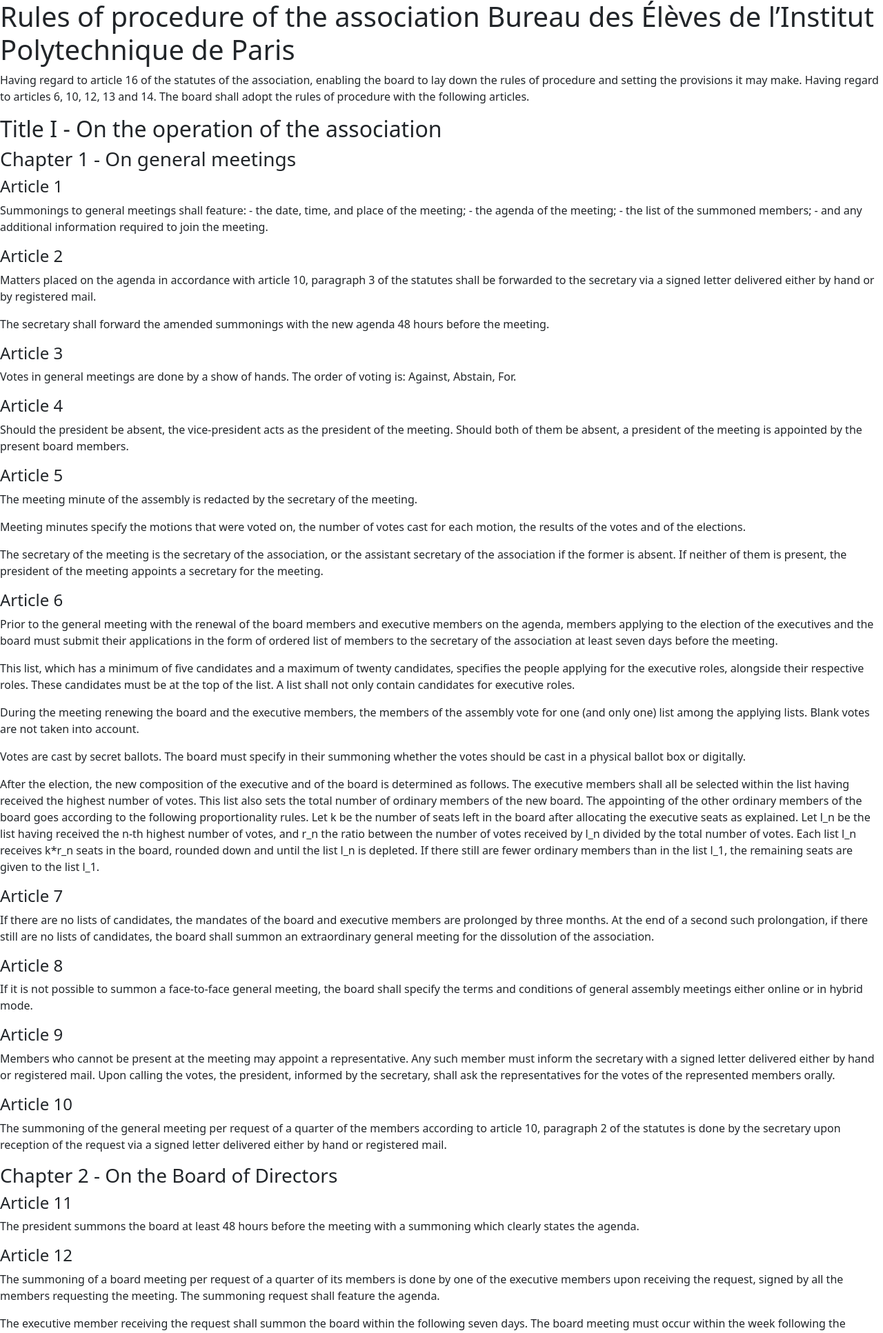
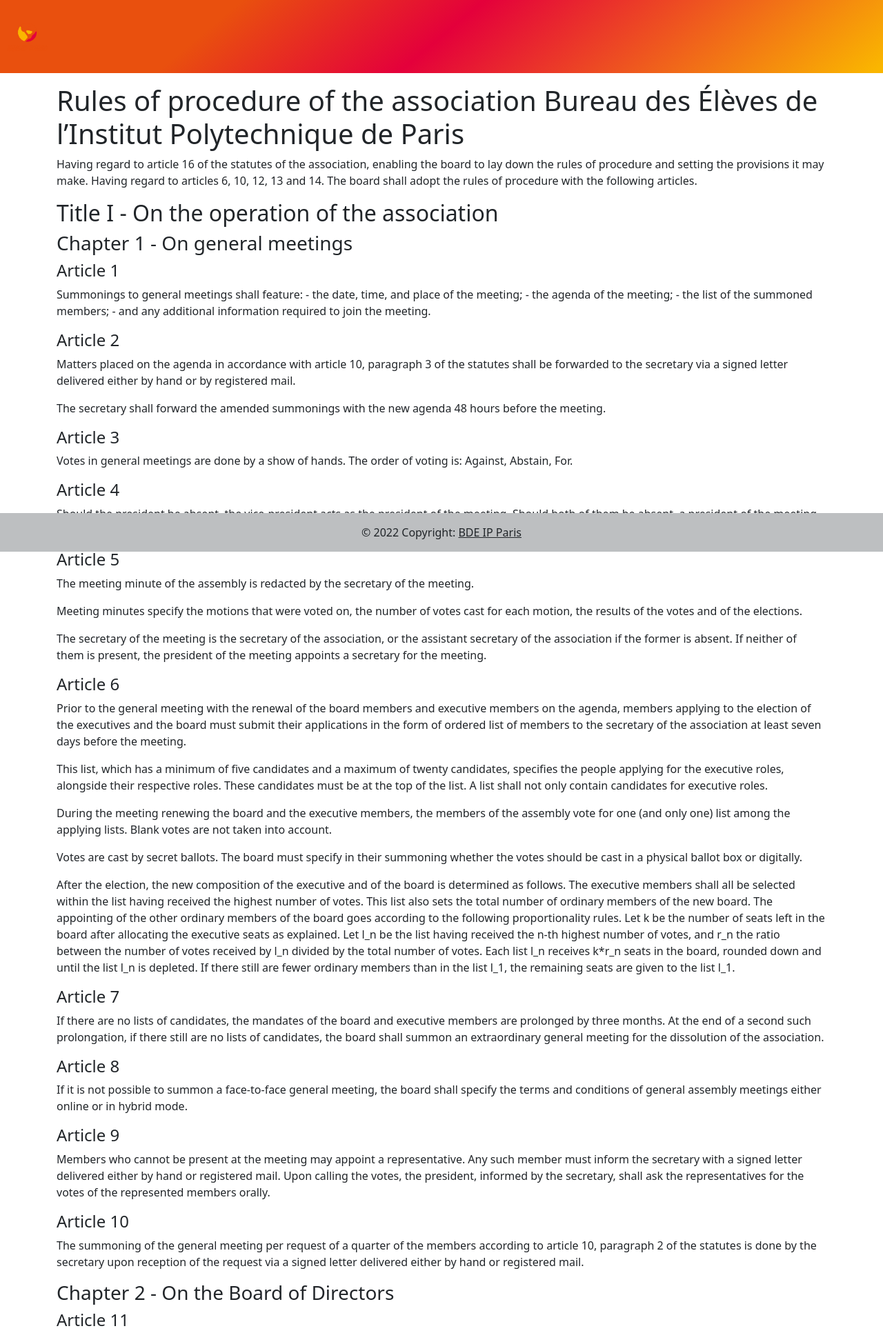
Before and after one commit to AdameBf/bde_ipp_website, a Django app: page /documents/en/rop in a window 1280 px wide. Shown: the top 1933 px of the page at 69% size. Run offline with Django 3.2, Linux system fonts and the light colour scheme; parts of the project's set-up code (start-up, migrations or seed data) failed here and were passed over.

Commit message:
added navbar and footer, styled forms

```diff
--- a/bde_ipp/templates/base.html
+++ b/bde_ipp/templates/base.html
@@ -8,10 +8,46 @@
 </head>
 <body>
 	<!-- Display contents -->
-	{% block content %}
-    {% endblock %}
+    <nav class="navbar" style="background: linear-gradient(140deg, #e9500e 25%, #e4003b 50%, #fab600 99%)" id="main-navbar">
+
+        <a class="navbar-brand " href="http://127.0.0.1:8000/">
+            <!--Add static fil;e here not working -->
+            <img class="logo" src="{% static 'media/logo.png' %}" alt="BDE png Logo" height="80px" width="80px">
+
+        </a>
+
+
+    </nav>
+
+
+    <div class="container" style="position: relative;padding-top: 2vh;" >
+        {% block content %}
+        {% endblock %}
+    </div>
 
 	<!--<script src={% static 'assets/js/bootstrap.min.js' %}></script>-->
+
+    <!-- Footer -->
+
+    <div class="footer navbar-inverse navbar-static-bottom" >
+        <footer style="background-color: #ECEFF1; position: absolute;
+        bottom: 0;
+        width: 100%;
+        height: 56px;">
+
+
+            <!-- Copyright -->
+            <div class="text-center p-3" style="background-color: rgba(0, 0, 0, 0.2)">
+            © 2022 Copyright:
+            <a class="text-dark">BDE IP Paris</a>
+            </div>
+            <!-- Copyright -->
+        </footer>
+
+    </div>
+    <!-- Footer end -->
+
     <script src="https://cdn.jsdelivr.net/npm/bootstrap@5.1.3/dist/js/bootstrap.bundle.min.js" integrity="sha384-ka7Sk0Gln4gmtz2MlQnikT1wXgYsOg+OMhuP+IlRH9sENBO0LRn5q+8nbTov4+1p" crossorigin="anonymous"></script>
+
 </body>
 </html>
```
Also changed, not shown: bde_ipp/register/forms.py (+7 -7 lines), bde_ipp/static/media/logo.png (added).
